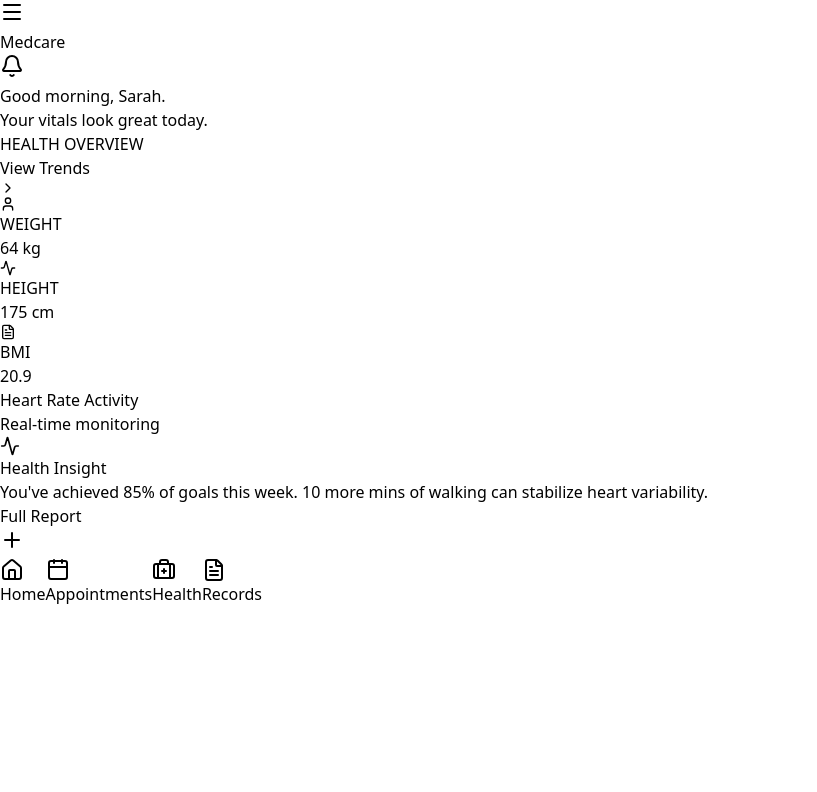
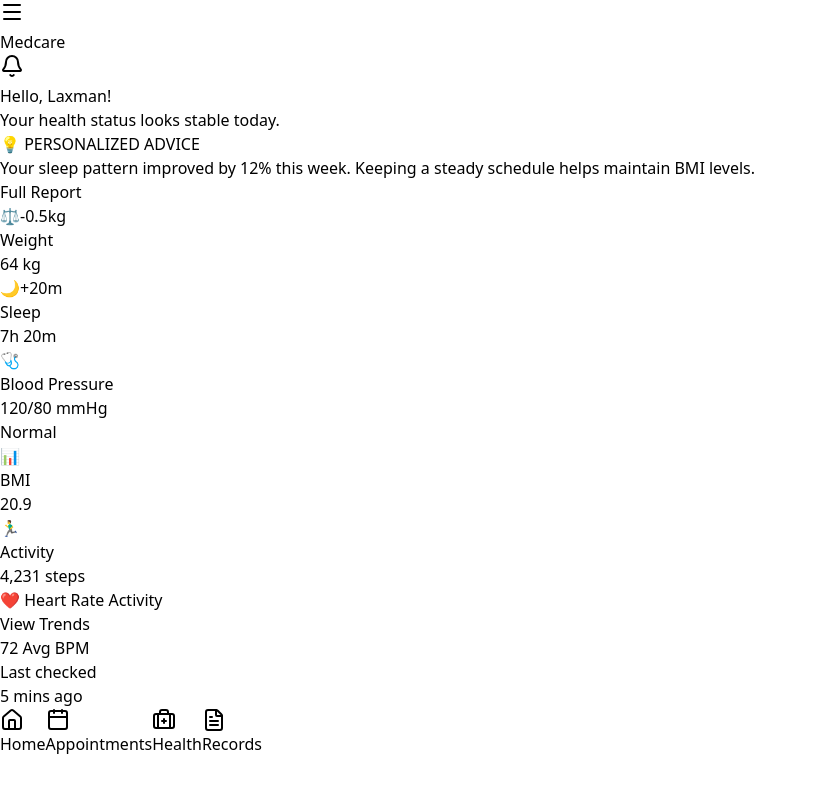
Before and after one commit to laxmankundekar85-dev/medcare-app, a React (Vite) app: page / in a window 1280 px wide. Both pictures are taken after a click on the button "Sign In". Shown: the top 792 px of the page, without its empty margins (0-817 px from the left). Built offline with nearby package versions, Linux system fonts and the light colour scheme.

Commit message:
Create fully functional Dashboard matching design

```diff
--- a/src/pages/Dashboard.jsx
+++ b/src/pages/Dashboard.jsx
@@ -1,49 +1,220 @@
-import React from 'react';
-import { User, Activity, FileText, ChevronRight, Plus } from 'lucide-react';
-import { StatCard } from '../components/ui/Cards';
+import React, { useState } from 'react';
 
 export default function Dashboard() {
+  const [weight, setWeight] = useState(64);
+  const [sleep, setSleep] = useState('7h 20m');
+  const [bp, setBp] = useState('120/80');
+  const [bmi, setBmi] = useState(20.9);
+  const [steps, setSteps] = useState(4231);
+  const [avgBpm, setAvgBpm] = useState(72);
+
+  // Modal States
+  const [activeModal, setActiveModal] = useState(null);
+  const [inputVal, setInputVal] = useState('');
+
+  const handleOpenModal = (type, currentVal) => {
+    setActiveModal(type);
+    setInputVal(currentVal);
+  };
+
+  const handleSaveData = (e) => {
+    e.preventDefault();
+    if (!inputVal) return;
+
+    if (activeModal === 'weight') setWeight(inputVal);
+    if (activeModal === 'sleep') setSleep(inputVal);
+    if (activeModal === 'bp') setBp(inputVal);
+    if (activeModal === 'bmi') setBmi(inputVal);
+    if (activeModal === 'steps') setSteps(inputVal);
+    if (activeModal === 'bpm') setAvgBpm(inputVal);
+
+    setActiveModal(null);
+    setInputVal('');
+  };
+
   return (
-    <div className="space-y-6">
-      <div>
-        <h2 className="text-3xl font-bold">Good morning, Sarah.</h2>
-        <p className="text-slate-500">Your vitals look great today.</p>
+    <div className="p-6 max-w-4xl mx-auto pb-32">
+      {/* Greeting Section */}
+      <div className="mb-6">
+        <h1 className="text-3xl font-bold text-gray-900">Hello, Laxman!</h1>
+        <p className="text-gray-500 mt-1">Your health status looks stable today.</p>
       </div>
 
-      <div>
-        <div className="flex justify-between items-center mb-3">
-          <h3 className="text-sm font-bold text-slate-500 tracking-wider">HEALTH OVERVIEW</h3>
-          <a href="#" className="text-sm text-teal-700 flex items-center gap-1">View Trends <ChevronRight size={16}/></a>
-        </div>
-        <div className="flex gap-4 overflow-x-auto pb-2">
-          <StatCard icon={<User size={16}/>} label="WEIGHT" value="64" unit="kg" />
-          <StatCard icon={<Activity size={16}/>} label="HEIGHT" value="175" unit="cm" />
-          <StatCard icon={<FileText size={16}/>} label="BMI" value="20.9" unit="" />
+      {/* Personalized Advice Banner */}
+      <div className="bg-teal-700 text-white rounded-3xl p-6 shadow-sm mb-6 relative overflow-hidden">
+        <div className="relative z-10">
+          <div className="flex items-center gap-2 text-teal-200 font-bold text-xs tracking-wider mb-2">
+            💡 PERSONALIZED ADVICE
+          </div>
+          <p className="text-sm md:text-base leading-relaxed mb-4 pr-12">
+            Your sleep pattern improved by 12% this week. Keeping a steady schedule helps maintain BMI levels.
+          </p>
+          <button
+            onClick={() => alert('Generating full health intelligence report...')}
+            className="bg-white text-teal-900 font-semibold px-5 py-2.5 rounded-2xl text-sm shadow hover:bg-teal-50 transition"
+          >
+            Full Report
+          </button>
         </div>
       </div>
 
-      <div className="bg-slate-100 rounded-3xl p-5">
-        <h3 className="font-bold mb-1">Heart Rate Activity</h3>
-        <p className="text-xs text-slate-500 mb-4">Real-time monitoring</p>
-        <div className="h-32 flex items-end gap-1">
-           {[30, 40, 25, 50, 45, 60, 20, 35, 40, 70].map((h, i) => (
-             <div key={i} className="flex-1 bg-teal-600/60 rounded-t-lg" style={{ height: `${h}%` }}></div>
-           ))}
+      {/* Grid Cards (Weight & Sleep) */}
+      <div className="grid grid-cols-2 gap-4 mb-4">
+        {/* Weight Card */}
+        <div
+          onClick={() => handleOpenModal('weight', weight)}
+          className="bg-white border border-gray-100 rounded-3xl p-5 shadow-sm cursor-pointer hover:border-teal-300 transition"
+        >
+          <div className="flex justify-between items-start mb-3">
+            <span className="p-2.5 bg-teal-50 text-teal-700 rounded-2xl text-lg">⚖️</span>
+            <span className="text-rose-600 bg-rose-50 px-2.5 py-1 rounded-full text-xs font-bold">-0.5kg</span>
+          </div>
+          <p className="text-gray-500 text-sm font-medium">Weight</p>
+          <h3 className="text-2xl font-bold text-gray-900 mt-0.5">{weight} <span className="text-base font-normal text-gray-400">kg</span></h3>
+        </div>
+
+        {/* Sleep Card */}
+        <div
+          onClick={() => handleOpenModal('sleep', sleep)}
+          className="bg-white border border-gray-100 rounded-3xl p-5 shadow-sm cursor-pointer hover:border-teal-300 transition"
+        >
+          <div className="flex justify-between items-start mb-3">
+            <span className="p-2.5 bg-teal-50 text-teal-700 rounded-2xl text-lg">🌙</span>
+            <span className="text-teal-700 bg-teal-50 px-2.5 py-1 rounded-full text-xs font-bold">+20m</span>
+          </div>
+          <p className="text-gray-500 text-sm font-medium">Sleep</p>
+          <h3 className="text-2xl font-bold text-gray-900 mt-0.5">{sleep}</h3>
         </div>
       </div>
 
-      <div className="bg-slate-100 rounded-3xl p-5 border border-slate-200">
-        <div className="flex items-center gap-3 mb-3">
-          <div className="p-2 bg-teal-800 text-white rounded-full"><Activity size={20} /></div>
-          <h3 className="font-bold">Health Insight</h3>
+      {/* Blood Pressure Banner Card */}
+      <div
+        onClick={() => handleOpenModal('bp', bp)}
+        className="bg-white border border-gray-100 rounded-3xl p-5 shadow-sm mb-4 flex justify-between items-center cursor-pointer hover:border-teal-300 transition"
+      >
+        <div className="flex items-center gap-4">
+          <div className="p-3.5 bg-rose-50 text-rose-600 rounded-2xl text-xl">
+            🩺
+          </div>
+          <div>
+            <p className="text-gray-500 text-sm font-medium">Blood Pressure</p>
+            <h3 className="text-2xl font-bold text-gray-900 mt-0.5">{bp} <span className="text-sm font-normal text-gray-400">mmHg</span></h3>
+          </div>
         </div>
-        <p className="text-sm text-slate-600 mb-4">You've achieved 85% of goals this week. 10 more mins of walking can stabilize heart variability.</p>
-        <button className="bg-teal-800 text-white px-4 py-2 rounded-lg text-sm">Full Report</button>
+        <span className="bg-teal-700 text-white px-3 py-1 rounded-full text-xs font-semibold">
+          Normal
+        </span>
       </div>
 
-      <button className="fixed bottom-24 right-6 w-14 h-14 bg-teal-800 text-white rounded-full flex items-center justify-center shadow-lg">
-        <Plus size={24} />
-      </button>
+      {/* Grid Cards (BMI & Activity) */}
+      <div className="grid grid-cols-2 gap-4 mb-4">
+        {/* BMI Card */}
+        <div
+          onClick={() => handleOpenModal('bmi', bmi)}
+          className="bg-white border border-gray-100 rounded-3xl p-5 shadow-sm cursor-pointer hover:border-teal-300 transition"
+        >
+          <div className="mb-3">
+            <span className="p-2.5 bg-teal-50 text-teal-700 rounded-2xl text-lg inline-block">📊</span>
+          </div>
+          <p className="text-gray-500 text-sm font-medium">BMI</p>
+          <h3 className="text-2xl font-bold text-gray-900 mt-0.5">{bmi}</h3>
+        </div>
+
+        {/* Activity Card */}
+        <div
+          onClick={() => handleOpenModal('steps', steps)}
+          className="bg-white border border-gray-100 rounded-3xl p-5 shadow-sm cursor-pointer hover:border-teal-300 transition"
+        >
+          <div className="mb-3">
+            <span className="p-2.5 bg-teal-50 text-teal-700 rounded-2xl text-lg inline-block">🏃‍♂️</span>
+          </div>
+          <p className="text-gray-500 text-sm font-medium">Activity</p>
+          <h3 className="text-2xl font-bold text-gray-900 mt-0.5">{steps.toLocaleString()} <span className="text-xs font-normal text-gray-400">steps</span></h3>
+        </div>
+      </div>
+
+      {/* Heart Rate Activity Chart Card */}
+      <div className="bg-white border border-gray-100 rounded-3xl p-6 shadow-sm">
+        <div className="flex justify-between items-center mb-6">
+          <div className="flex items-center gap-2 font-bold text-gray-900">
+            <span className="text-rose-500 text-lg">❤️</span> Heart Rate Activity
+          </div>
+          <button
+            onClick={() => alert('Opening full heart rate analytics trends...')}
+            className="text-teal-800 text-sm font-semibold hover:underline"
+          >
+            View Trends
+          </button>
+        </div>
+
+        {/* Bar Visualizer */}
+        <div className="flex items-end justify-between h-28 gap-2 mb-6 px-2">
+          {[50, 35, 65, 80, 60, 45, 75].map((height, i) => (
+            <div
+              key={i}
+              style={{ height: `${height}%` }}
+              className="w-10 bg-teal-100/70 hover:bg-teal-700 rounded-t-2xl transition duration-200 cursor-pointer"
+              title={`Heart rate intensity level ${height}%`}
+            ></div>
+          ))}
+        </div>
+
+        <div className="flex justify-between items-center pt-4 border-t border-gray-100">
+          <div>
+            <h3 className="text-2xl font-bold text-gray-900">{avgBpm} <span className="text-sm font-normal text-gray-400">Avg BPM</span></h3>
+          </div>
+          <div className="text-right">
+            <p className="text-xs text-gray-400">Last checked</p>
+            <p className="text-xs font-semibold text-gray-700">5 mins ago</p>
+          </div>
+        </div>
+      </div>
+
+      {/* Update Data Modal */}
+      {activeModal && (
+        <div className="fixed inset-0 bg-black/50 backdrop-blur-sm flex justify-center items-center z-50 p-4">
+          <div className="bg-white rounded-3xl max-w-md w-full p-6 shadow-2xl">
+            <div className="flex justify-between items-center mb-4">
+              <h3 className="text-xl font-bold text-gray-900 uppercase">Update {activeModal}</h3>
+              <button
+                onClick={() => setActiveModal(null)}
+                className="text-gray-400 hover:text-gray-600 font-bold text-xl"
+              >
+                &times;
+              </button>
+            </div>
+
+            <form onSubmit={handleSaveData} className="space-y-4">
+              <div>
+                <label className="block text-sm font-medium text-gray-700 mb-1">New Value for {activeModal}</label>
+                <input
+                  type="text"
+                  required
+                  value={inputVal}
+                  onChange={(e) => setInputVal(e.target.value)}
+                  className="w-full border border-gray-300 rounded-xl px-3.5 py-2.5 focus:outline-none focus:ring-2 focus:ring-teal-700"
+                />
+              </div>
+
+              <div className="flex gap-3 pt-4">
+                <button
+                  type="button"
+                  onClick={() => setActiveModal(null)}
+                  className="flex-1 border border-gray-300 hover:bg-gray-50 text-gray-700 py-2.5 rounded-xl font-medium transition"
+                >
+                  Cancel
+                </button>
+                <button
+                  type="submit"
+                  className="flex-1 bg-teal-800 hover:bg-teal-900 text-white py-2.5 rounded-xl font-medium transition shadow"
+                >
+                  Update
+                </button>
+              </div>
+            </form>
+          </div>
+        </div>
+      )}
     </div>
   );
 }
```
